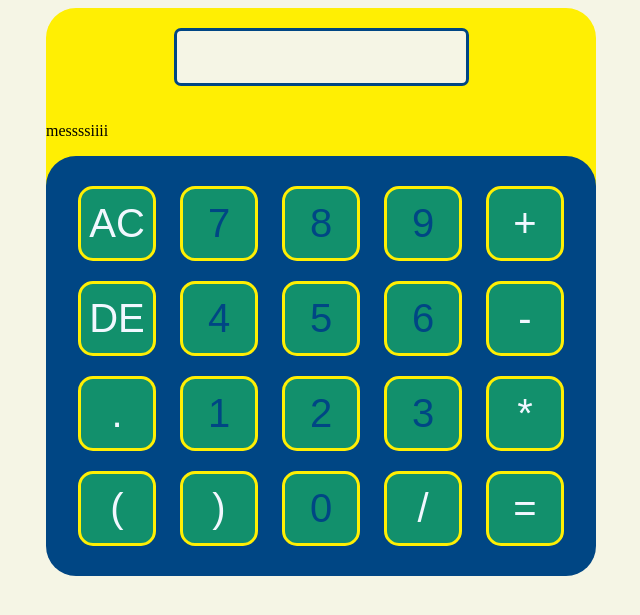
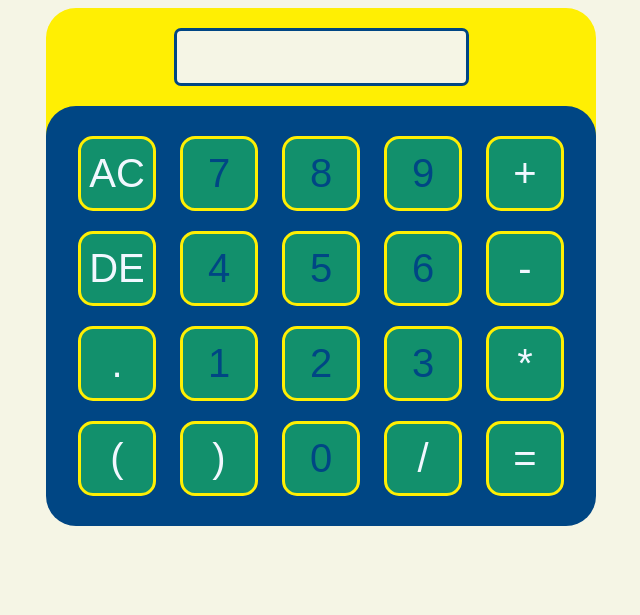
Before and after one commit to burakarabag17/hesap-makinesi, a plain HTML site: page index.html in a window 1280 px wide. Shown: the part 125-740 px from the top of the page, without its empty margins (319-959 px from the left). Drawn offline with Linux system fonts and the light colour scheme.

Commit message:
hesap makinesi

```diff
--- a/index.html
+++ b/index.html
@@ -16,8 +16,6 @@
         <input type="text" id = "sonuç">
     </div>
 
-
-    <p>messssiiii</p>
 
 
     <div id = "işaretler">
```
